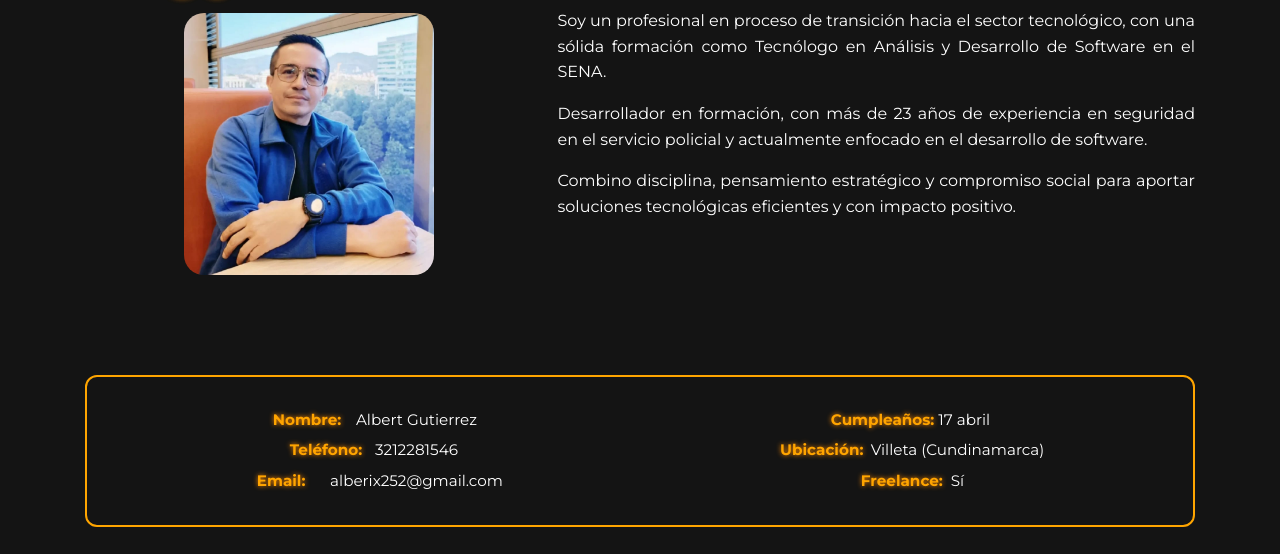
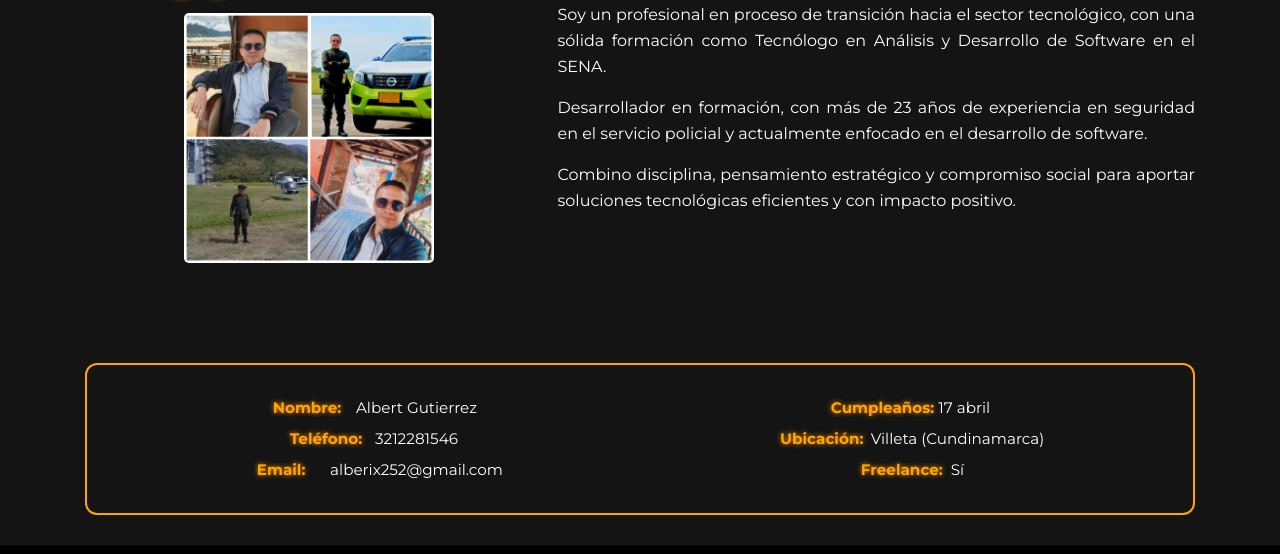
Before and after one commit to Albert-Gutierrez/portafolio-web-personal, a plain HTML site: page 2perfil.html in a window 1280 px wide. Shown: the part 161-715 px from the top of the page. Drawn offline with nearby package versions, Linux system fonts and the light colour scheme.

Commit message:
modifique foto de la seccion perfil, modifique estilos de la foto

```diff
--- a/2perfil.html
+++ b/2perfil.html
@@ -66,7 +66,7 @@
                 <div class="row items-arriba align-items-center">
                     <div class="col-12 col-md-5 col-izq text-center text-md-start">
                         <h2>¿QUIÉN SOY?</h2>
-                        <img src="img/foto-albert.jpg" alt="Identificación" class="img-fluid mt-3">
+                        <img src="img/yo-varias.jpg" alt="Identificación" class="img-fluid mt-3">
                     </div>
                     <div class="col-12 col-md-7 col-der mt-4 mt-md-0">
                         <p>
--- a/css/style.css
+++ b/css/style.css
@@ -173,7 +173,7 @@ h1 {
   display: block;
   margin: 0 auto 20px;
   width: 100%;
-  border-radius: 20px;
+  border-radius: 5px;
 }
 
 .items-arriba p {
```
Also changed, not shown: img/yo-varias.jpg (added).
